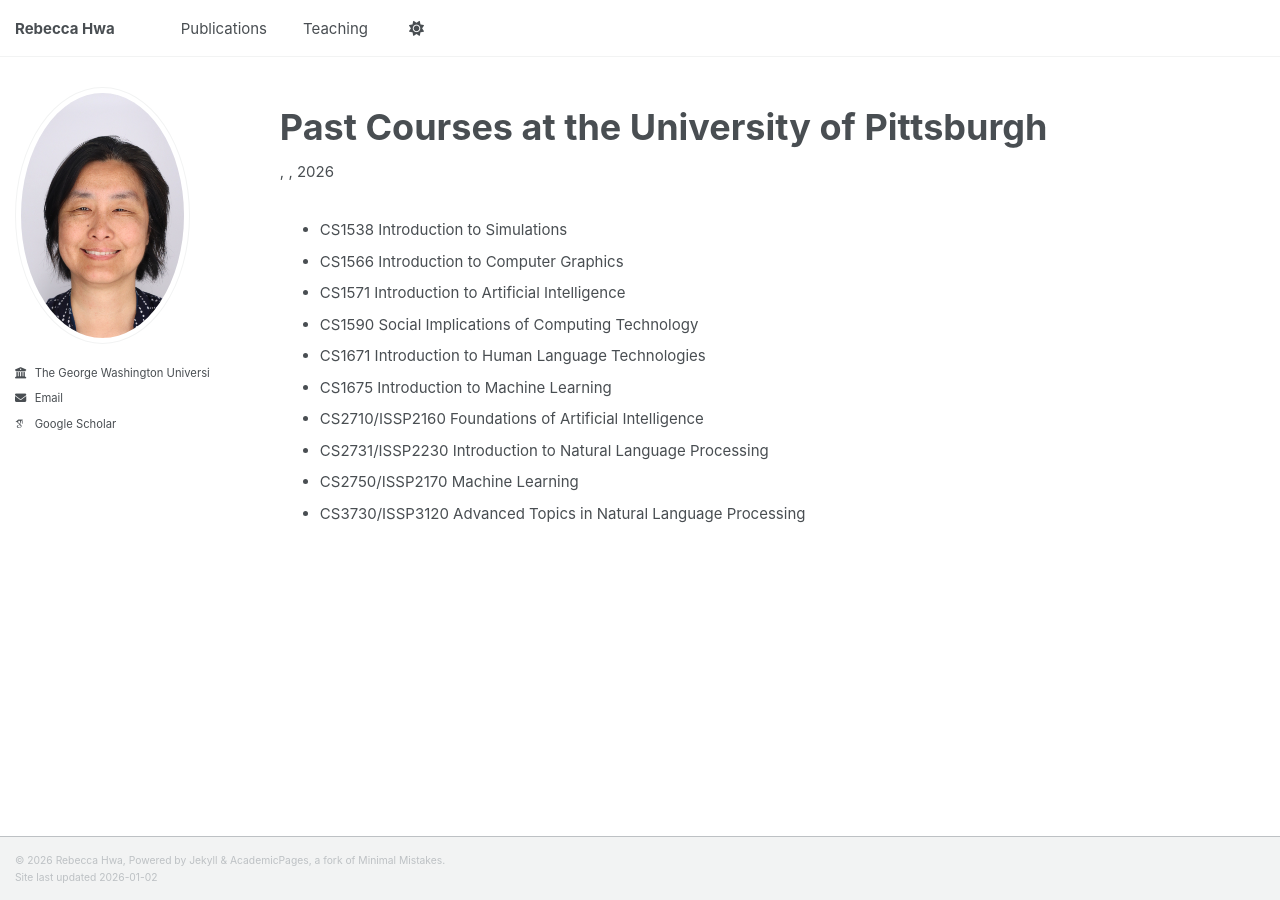
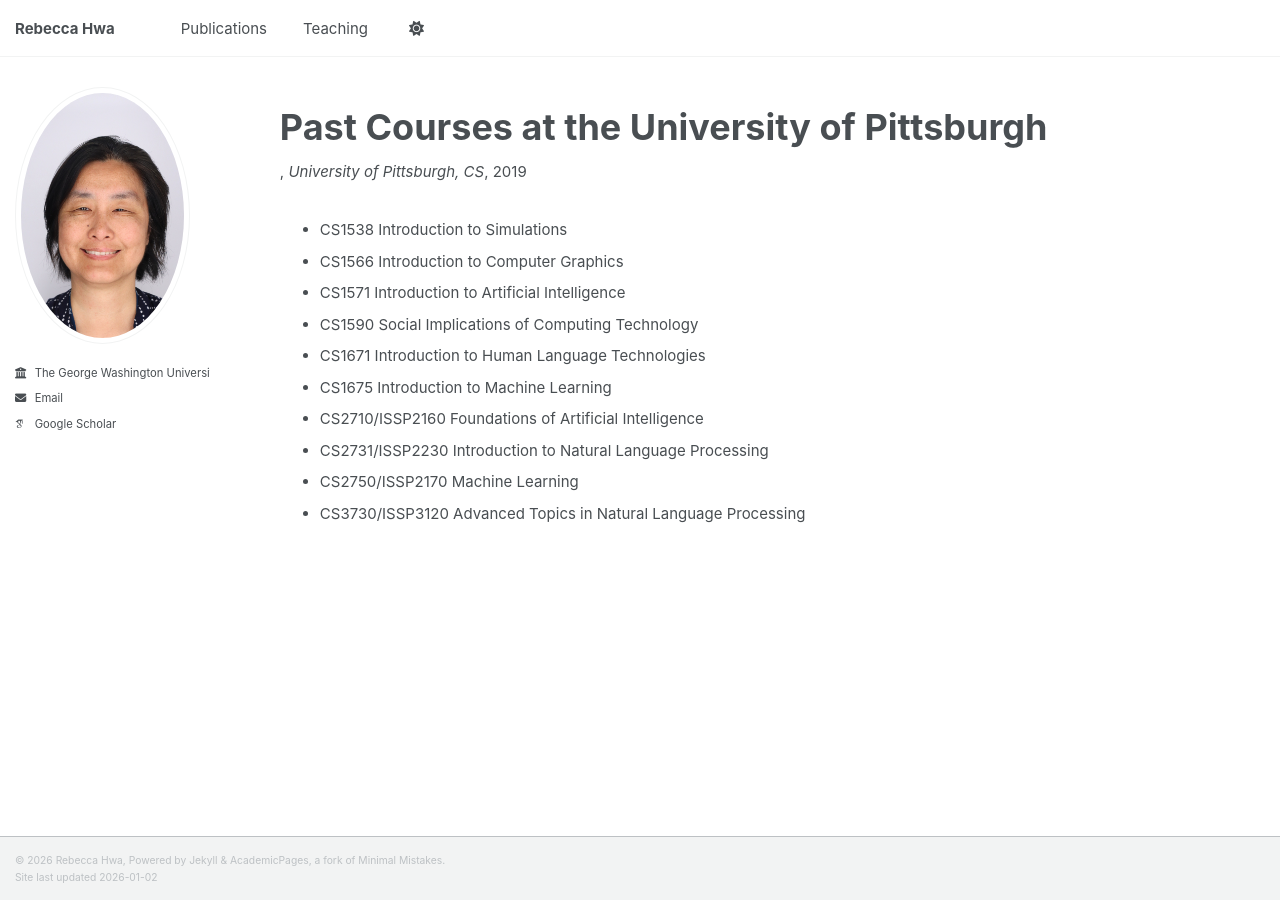
Before and after one commit to rebeccahwa/rebeccahwa.github.io, a Jekyll site: the page built from _teaching/2019-spring-teaching.md, in a window 1280 px wide. Built offline with Jekyll 4.4.1, drawn with Linux system fonts in a browser that asks for light colours; some web fonts are replaced; a script bundle is joined from its source files by our own code; library files that are not in the unit come from our copies.

Commit message:
Update 2019-spring-teaching.md

```diff
--- a/_teaching/2019-spring-teaching.md
+++ b/_teaching/2019-spring-teaching.md
@@ -1,10 +1,16 @@
 ---
 title: "Past Courses at the University of Pittsburgh"
+classes:
+  - wide
+  - hide-metadata
 layout: single
 author_profile: true
 share: false
 show_date: false
 permalink: /teaching/2019-spring-teaching
+venue: "University of Pittsburgh, CS"
+date: 2019-04-30
+location: "Pittsburgh, USA"
 ---
 
 * CS1538 Introduction to Simulations
```
